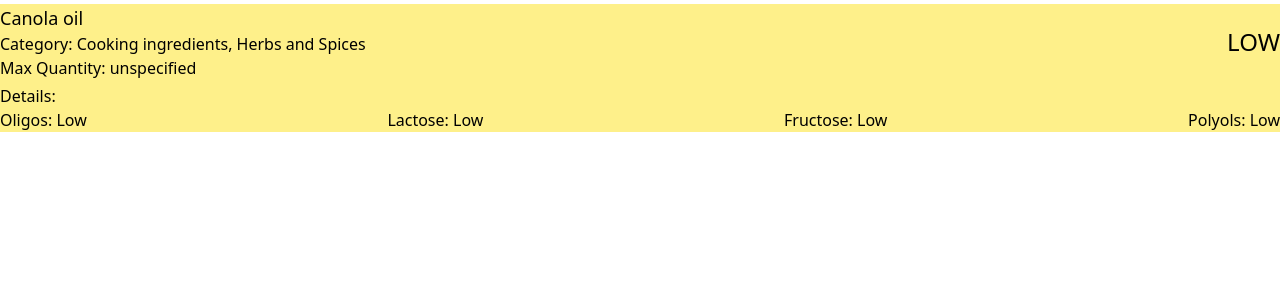
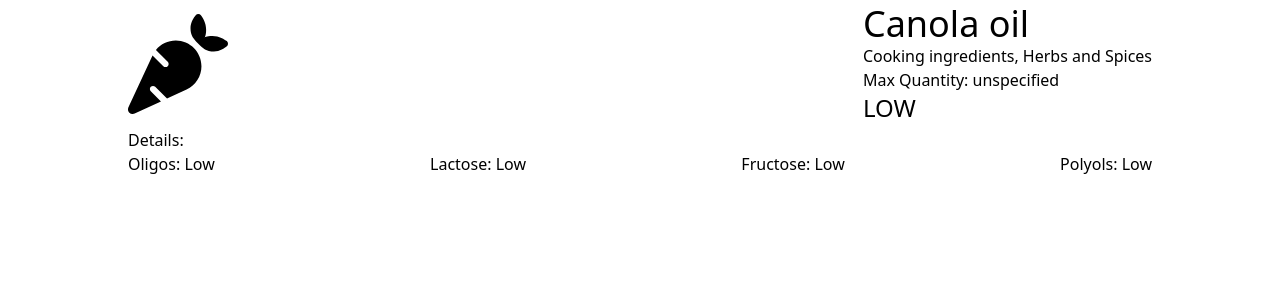
Before and after one commit to scottenock/fodmap-foss, a React (Vite) app: page /food/11 in a window 1280 px wide. Shown: the top 300 px of the page. Built offline with nearby package versions, Linux system fonts and the light colour scheme.

Commit message:
feat: implement icons + ui tweaks

```diff
--- a/src/App.tsx
+++ b/src/App.tsx
@@ -4,14 +4,14 @@ import FoodInfo from "./pages/FoodInfo";
 
 function App() {
   return (
-    <>
+    <div className="max-w-screen-lg mx-auto">
       <BrowserRouter>
         <Routes>
           <Route path="/" Component={Foods} />
           <Route path="/food/:id" Component={FoodInfo} />
         </Routes>
       </BrowserRouter>
-    </>
+    </div>
   );
 }
 
--- a/src/components/FoodItem.tsx
+++ b/src/components/FoodItem.tsx
@@ -1,11 +1,12 @@
 import { Fodmap } from "../types/Fodmap";
+import carrot from "../icons/carrot-solid.svg";
 
 type FoodItemProps = {
   food: Fodmap;
 };
 
 const styles = {
-  container: "flex justify-between items-center bg-yellow-200 my-1",
+  container: "flex justify-between items-center my-1",
 };
 
 const fodmapRating = (score?: number) => {
@@ -19,14 +20,15 @@ const fodmapRating = (score?: number) => {
 
 const FoodItem: React.FC<FoodItemProps> = ({ food }) => {
   return (
-    <div className="bg-yellow-200">
+    <div className="">
       <div className={styles.container}>
+        <img src={carrot} className="max-w-[100px]" />
         <div>
-          <p className="text-lg">{food.name}</p>
-          <p className="text-base">Category: {food.category}</p>
+          <p className="text-4xl">{food.name}</p>
+          <p className="text-base">{food.category}</p>
           <p className="text-base">Max Quantity: {food.qty ?? "unspecified"}</p>
+          <p className="text-2xl">{food.fodmap.toUpperCase()}</p>
         </div>
-        <p className="text-2xl">{food.fodmap.toUpperCase()}</p>
       </div>
       <h2>Details:</h2>
       <div className="flex justify-between">
```
Also changed, not shown: src/icons/carrot-solid.svg (added), src/icons/wheat-awn-solid.svg (added).
